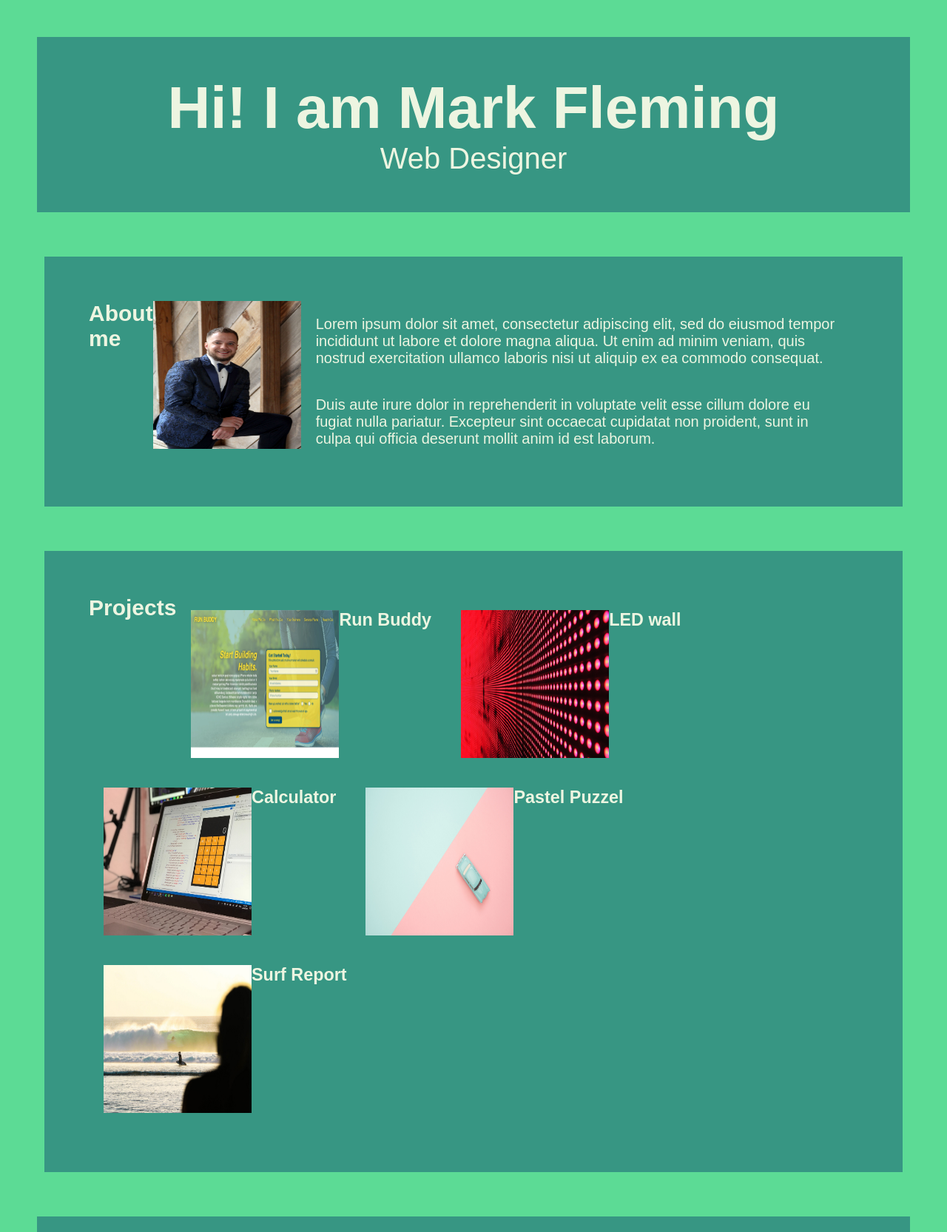
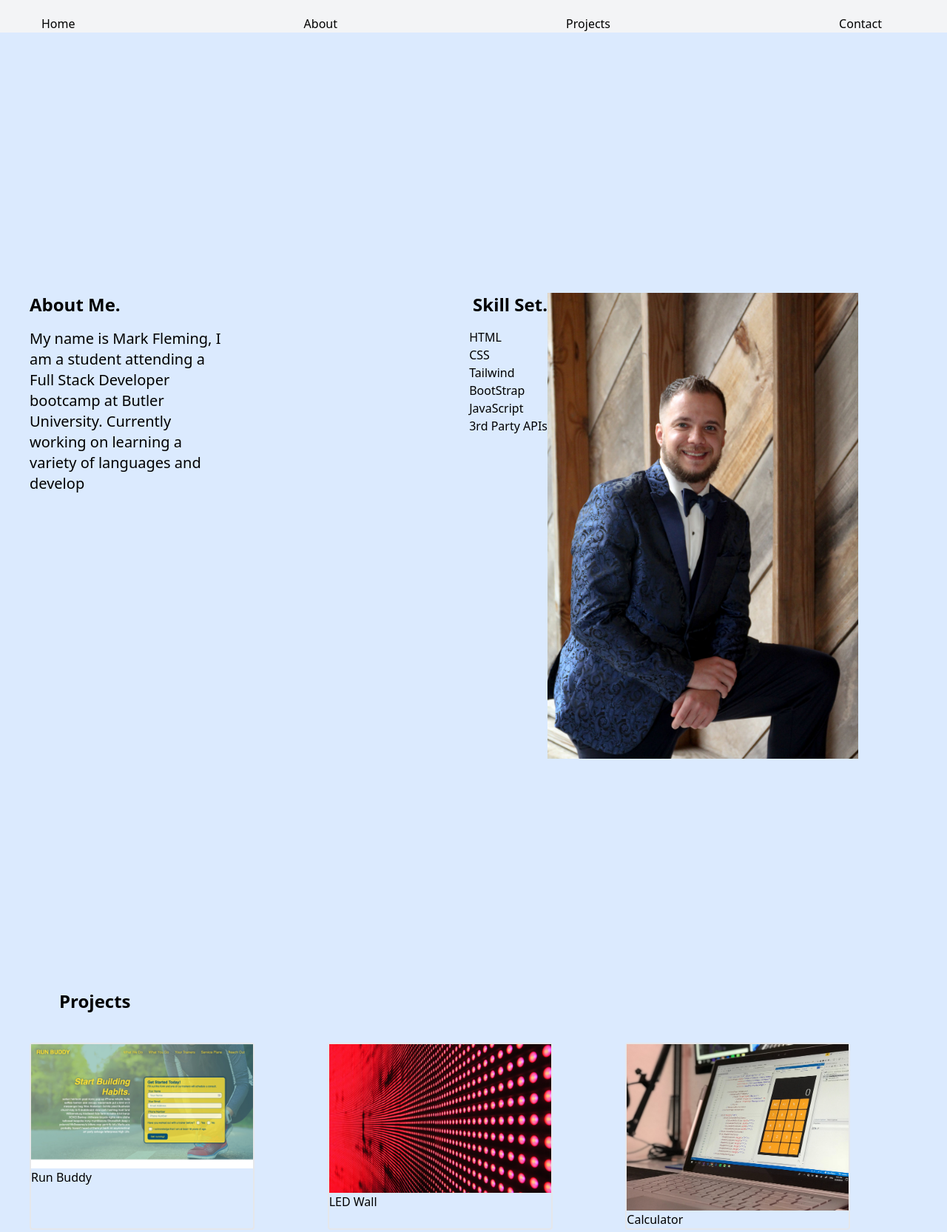
Before and after one commit to markcfleming1990/mcfportfolio, a plain HTML site: page index.html in a window 1280 px wide. Shown: the top 1666 px of the page at 74% size. Drawn offline with nearby package versions, Linux system fonts and the light colour scheme.

Commit message:
restructured html and styling

```diff
--- a/assets/style.css
+++ b/assets/style.css
@@ -23,10 +23,25 @@ padding: 50px;
 }
 
 /*section/about me */
+section > h2 {
+  flex: 0 0 20%;
+}
+section > div {
+  flex: 0 0 70%;
+
+}
+
+section > .projects {
+  flex: 0 0 70%;
+
+}
+.rightSection {
+  display: flex;
+}
 
 .card-align-right{
   display: flex;
-  align-items: left;
+ /* align-items: left;*/
   background-color: #379683;
   color: #edf5e1;
   margin: 60px;
@@ -55,18 +70,18 @@ padding: 10px;
 .projects {
   display: flex;
   flex-wrap: wrap;
-  justify-items: center;
-  background-color: #379683;
+  justify-content: space-between;
+ /* background-color: #379683;*/
   color: #edf5e1;
-  margin: 60px;
-  padding: 60px;
+  /*margin: 60px;
+  padding: 60px;*/
 }
 
 .project-card {
-  display: flex;
+ /* display: flex;
   flex-wrap: wrap;
   justify-content: space-evenly;
-  justify-items: center;
+  justify-items: center;*/
   margin: 10px;
   padding: 10px;
 
--- a/index.html
+++ b/index.html
@@ -1,77 +1,131 @@
-<!DOCTYPE html>
 <html lang="en">
 
 <head>
-        <link rel="stylesheet" href="./assets/style.css"/>
-        <meta charset="UTF-8" />
-        <title>Mark Fleming's Portfolio</title>
+  <meta charset="UTF-8">
+  <meta name="viewport" content="width=device-width, initial-scale=1.0">
+  <script src="https://cdn.tailwindcss.com"></script>
+  <!--<link rel="stylesheet" href="./assets/css/styles.css">-->
+  <title>Mark | Software Developer</title>
 </head>
 
 
-<!--Beige text centered, Web Designer smaller and centered-->
+<body class="bg-blue-100">
+  <!--nav bar-->
+  <div class="bg-gray-100 text-4xl w-full px-5 lg:px-14 py-5 md:pb-0 text-tertiary font-inter">
+    <nav class="tracking widest flex justify-between md:flex font-light">
+      <a href="Home" class="hover:rotate-6 text-base 3xl:text-lg inline my-auto mr-8">Home</a>
+      <a href="About" class="hover:rotate-6 text-base 3xl:text-lg inline my-auto mr-8">About</a>
+      <a href="Projects" class="hover:rotate-6 text-base 3xl:text-lg inline my-auto mr-8">Projects</a>
+      <a href="Contact" class="hover:rotate-6 text-base 3xl:text-lg inline my-auto mr-8">Contact</a>
+    </nav>
+  </div>
+
+  <!--About me section auto typing above this aligned left-->
+  <section id="about" class="flex px-10 mt-40 pt-48 pb-48 bg-blue-100">
+    <div class="grid grid-cols-2 gap-40">
+      <div>
+        <h2 class="text-2xl font-bold pb-4">
+          About Me.
+        </h2 class>
+        <p class="text-xl"> My name is Mark Fleming, I am a student attending a Full Stack Developer bootcamp at Butler
+          University.
+          Currently working on learning a variety of languages and develop </p>
+      </div>
 
 
-<header class="beige-text-container-section-container">
-  <div class ="text-align-centered">
-  <h1>Hi! I am Mark Fleming</h1>
-  <p>Web Designer</p>
+      <!--Alighned right education and aspects learned-->
+      <div class="justify-items-end pb-4">
+        <h2 class="text-2xl font-bold pb-4">
+          Skill Set.
+        </h2>
+        <ul>
+          <li>
+            HTML
+          </li>
+          <li>
+            CSS
+          </li>
+          <li>
+            Tailwind
+          </li>
+          <li>
+            BootStrap
+          </li>
+          <li>
+            JavaScript
+          </li>
+          <li>
+            3rd Party APIs
+          </li>
       </div>
-</header>
+    </div>
 
-<section class="card-align-right">
-  <h2>About me</h2>
-  <div class="abt-me-img">
-    <img src="assets/images/Mark-photo.jpg" alt="Mark looking dapper in his tux" class= "img" />
-  </div>
-  <div class="abtme">
-    <p>Lorem ipsum dolor sit amet, consectetur adipiscing elit, sed do eiusmod tempor incididunt ut
-      labore et dolore magna aliqua. Ut enim ad minim veniam, quis nostrud exercitation ullamco
-      laboris nisi ut aliquip ex ea commodo consequat.
-    </p>
-    <p>Duis aute irure dolor in reprehenderit in voluptate velit esse cillum dolore eu fugiat nulla
-      pariatur. Excepteur sint occaecat cupidatat non proident, sunt in culpa qui officia deserunt mollit
-      anim id est laborum.
-    </p>
-  </div>
+    <img class="pr-20" src="assets/images/Mark-photo.jpg" alt="Mark in Tux" width="500" height="500">
   </section>
 
-<section>
-  <div class="projects">
-    <h2>Projects</h2>
+  <!--grid with class projects on it -->
+  <section class="bg-blue-100 py-20 px-10">
+    <h3 class="font-bold p-10 justify-items-start text-2xl">Projects</h3>
+    <div class=" grid justify-items-start grid-cols-3 gap-2">
 
-    <div class="project-card">
-      <img src="./assets/images/run-buddy.jpg" class="img" alt="run-buddy-landing-page" />
-    <h3>Run Buddy</h3>
+      <div class=" rounded border-2">
 
+        <a href="https://markcfleming1990.github.io/run-buddy/">
+          <img src="assets/images/run-buddy.jpg" alt="Run-buddy" width="300" height="300">
+        </a>
+        Run Buddy
       </div>
-    <div class="project-card">
-      <img src="./assets/images/portfolio-1.jpg" class="img" alt="LED Wall-placeholder" />
-    <h3>LED wall</h3>
-
+      <div class=" rounded border-2">
+        <img src="assets/images/portfolio-1.jpg" alt="LED Wall" width="300" height="300">
+        LED Wall
       </div>
-    <div class="project-card">
-      <img src="./assets/images/portfolio-2.jpg" class="img" alt="calculator-placeholder" />
-    <h3>Calculator</h3>
+      <div class=" rounded border-2">
+        <img src="assets/images/portfolio-2.jpg" alt="Calculator" width="300" height="300">
+        Calculator
       </div>
-    <div class="project-card">
-      <img src="./assets/images/portfolio-3.jpg" class="img" alt="pastel-puzzel-placeholder" />
-    <h3>Pastel Puzzel</h3>
+      <div class=" rounded border-2">
+        <img src="assets/images/portfolio-3.jpg" alt="Pastel Puzzel" width="300" height="300">
+        Pastel Puzzel
       </div>
-    <div class="project-card">
-      <img src="./assets/images/portfolio-4.jpg" class="img" alt="surf-report-puzzel" />
-    <h3>Surf Report</h3>
+      <div class=" rounded border-2">
+        <img src="assets/images/portfolio-4.jpg" alt="Surf Report" width="300" height="300">
+        Surf Report
       </div>
     </div>
   </section>
 
-<footer class="beige-text-container-section-container">
+  <!--Separate bar with group collab projects such as tinyNote-->
+  <section>
+    <h3 class="font-bold p-10 justify-items-start text-2xl">Group Collaborations</h3>
+    <div class="rounded border-2">
+      <a href="https://gsd79.github.io/tiny-note/">
+        <img src="assets/images/Laptop image.jpg" alt="laptop image" width="200" height="200">
+      </a>
+      Tiny Note
+    </div>
 
-<h3>Get in touch!</h3>
-<div class="centered-text-beige">
-  <div class="header4">
-  <h4>Email Me:</h4><p>markcfleming1990@gmail.com</p>
-  <h4>Call Me:</h4><p>574.555.5555</p> <br>
-  <a href="Linkedin">Linkedin</a>
+  </section>
+  <!--contact me form with Github repo link, Linkdin link-->
+  <footer class="border-t-2 border-black">
+    <div class="flex justify-between">
+      <div class=" grid grid-cols-4 gap-4 font-bold p-10 justify-between text-2xl">
+        <h2>
+          Contact Me:
+        </h2>
+        <div>
+          574-323-8728
+        </div>
+        <div>
+          <a href="mailto: markcfleming1990@gmail.com">Email me</a>
+        </div>
+        <div>
+          <a href="https://github.com/markcfleming1990">
+            Github Repo
+          </a>
+        </div>
       </div>
     </div>
   </footer>
+</body>
+
+</html>
```
Also changed, not shown: assets/images/Laptop image.jpg (added). Lines whose indentation alone changed are shown as unchanged.
